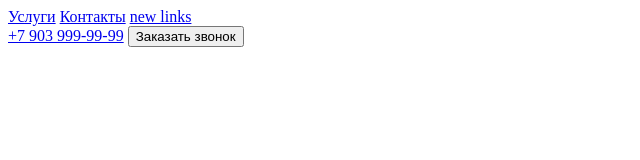
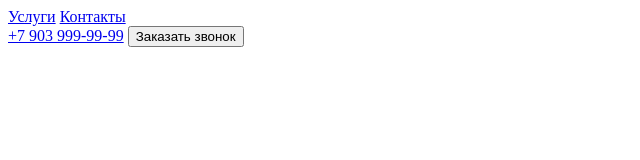
Before and after one commit to webmic/special-app, a plain HTML site: page index.html in a window 1280 px wide. Shown: the full height of the page, 0-640 px from the left. Drawn offline with nearby package versions, Linux system fonts and the light colour scheme.

Commit message:
delete links

```diff
--- a/index.html
+++ b/index.html
@@ -14,7 +14,6 @@
         <nav>
             <a href="#services">Услуги</a>
             <a href="#contacts">Контакты</a>
-            <a href="#links">new links</a>
         </nav>
         <div>
             <a href="tel:+79039999999">+7 903 999-99-99</a>
```
